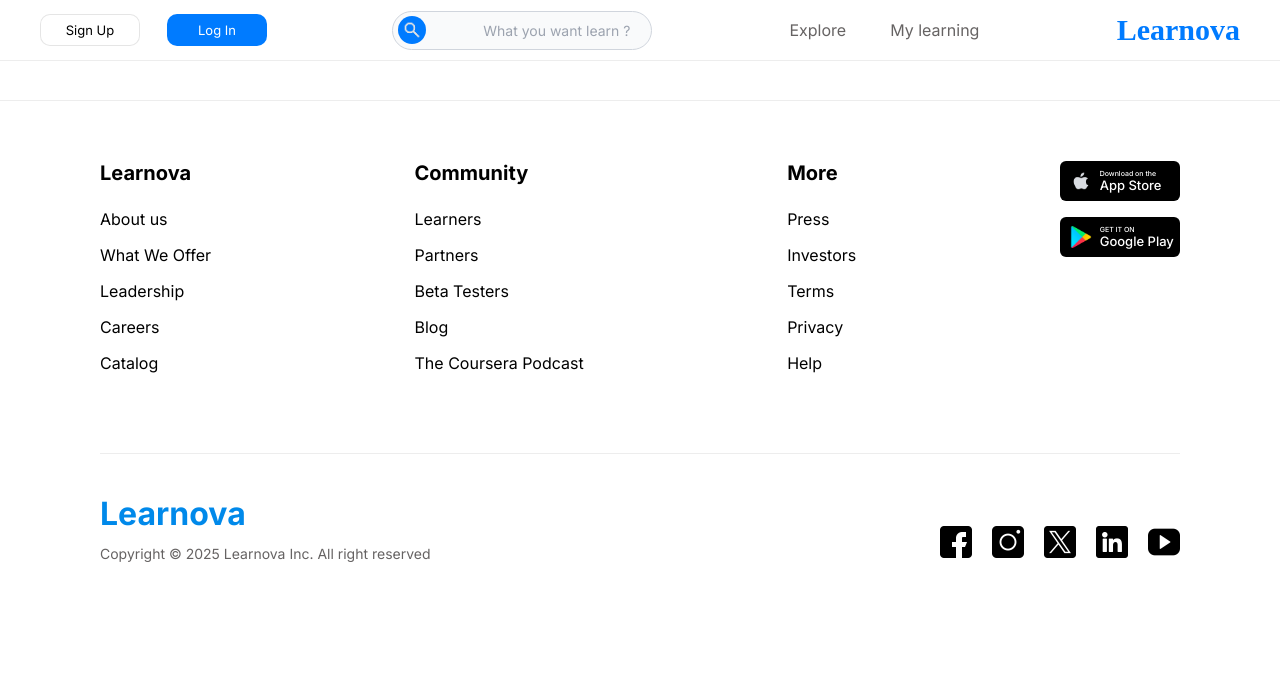
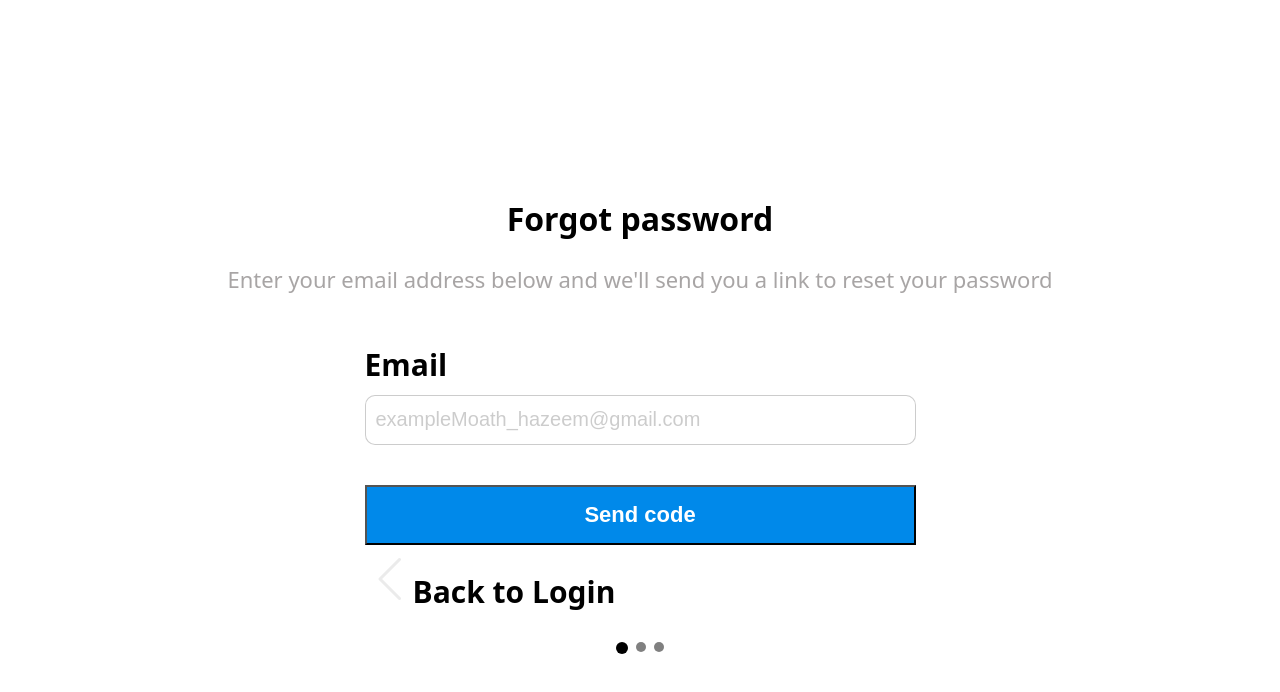
Before and after one commit to Moathhazeem/Learnova, a React (Vite) app: page /Forgot_pas in a window 1280 px wide. Shown: the top 692 px of the page. Built offline with nearby package versions, Linux system fonts and the light colour scheme; a web font is replaced by a local one.

Commit message:
New page forgot password

```diff
--- a/src/App.jsx
+++ b/src/App.jsx
@@ -6,10 +6,10 @@ import Footer from './Footer'
 import { BrowserRouter as Router, Routes, Route, useLocation } from 'react-router-dom'
 import SignUp from './sign_page/Sign_up'
 import LogIn from './sign_page/Log_in'
-
+import ForgotPassword from './sign_page/Forgot_pas'
 function Layout({ children }) {
   const location = useLocation();
-  const noheaderfooter = ["/log_in", "/sign_up"];
+  const noheaderfooter = ["/log_in", "/sign_up", "/Forgot_pas"];
   return (
     <>
       {!noheaderfooter.includes(location.pathname) && <Header />}
@@ -27,6 +27,7 @@ function App() {
           <Route path="/" element={<LandingPage />} />
           <Route path="/log_in" element={<LogIn />} />
           <Route path="/sign_up" element={<SignUp />} />
+          <Route path="/Forgot_pas" element={<ForgotPassword />} />
         </Routes>
       </Layout>
     </Router>
--- /dev/null
+++ b/src/sign_page/Forgot_pas.css
@@ -0,0 +1,86 @@
+.forgot-password-page-container {
+    display: flex;
+    flex-direction: column;
+    align-items: center;
+    justify-content: center;
+    min-height: 100vh;
+    width: 100%;
+}
+
+.forgot-password-form {
+    display: flex;
+    flex-direction: column;
+    align-items: center;
+    justify-content: center;
+    min-height: 100vh;
+    width: 100%;
+}
+
+.title-forgot-password {
+    display: flex;
+    align-items: center;
+    justify-content: center;
+    font-size: 32px;
+    font-weight: bold;
+    margin-bottom: 24px;
+    margin-top: 50px;
+    color: #000000;
+}
+
+.title-forgot-password-description {
+    display: flex;
+    align-items: center;
+    justify-content: center;
+    font-size: 22px;
+    margin-bottom: 50px;
+    color: rgba(81, 76, 76, 0.5);
+}
+
+.form-group {
+    display: flex;
+    align-items: center;
+    justify-content: center;
+}
+
+.dots-container {
+    display: flex;
+    justify-content: center;
+    margin-top: 20px;
+    gap: 8px;
+}
+
+#email {
+    margin-bottom: 40px;
+
+}
+
+.Send-code {
+    margin-bottom: 10px;
+    width: 551px;
+    height: 60px;
+    color: #ffffff;
+    background-color: #0089EA;
+    font-weight: bold;
+    font-size: 22px;
+}
+
+.BTLI {
+    color: rgba(0, 0, 0, 0.5);
+    font-size: 22px;
+    font-weight: bold;
+}
+
+.dot {
+    width: 10px;
+    height: 10px;
+    background-color: gray;
+    border-radius: 50%;
+    cursor: pointer;
+    transition: all 0.3s ease;
+}
+
+.dot.active {
+    background-color: #000000;
+    width: 12px;
+    height: 12px;
+}
--- /dev/null
+++ b/src/sign_page/Forgot_pas.jsx
@@ -0,0 +1,54 @@
+import { useState } from "react";
+import { useNavigate } from "react-router-dom";
+import "./Forgot_pas.css";
+
+function ForgotPassword() {
+    const navigate = useNavigate();
+    const [activeIndex, setActiveIndex] = useState(0);
+    const totalPages = 3; // Added a default value or you can adjust as needed
+
+    const goToLogin = () => {
+        navigate("/log_in");
+    };
+
+    return (
+        <>
+            <div className="forgot-password-page-container">
+                <div className="forgot-password-form">
+                    <h1 className="title-forgot-password">Forgot password</h1>
+                    <label className="title-forgot-password-description">
+                        Enter your email address below and we'll send you a link to reset your password
+                    </label>
+                    <form onSubmit={(e) => e.preventDefault()}>
+                        <div className="form-group" style={{ flexDirection: "column" }}>
+                            <label htmlFor="email">Email</label>
+                            <input
+                                type="email"
+                                id="email"
+                                name="email"
+                                required
+                                placeholder="exampleMoath_hazeem@gmail.com"
+                            />
+                            <button type="submit" className="Send-code">Send code</button>
+                            <label className="BTLI" onClick={goToLogin} style={{ cursor: "pointer" }}>
+                                <img src="./photo_icons/Back.png" alt="Back to Login" />
+                                Back to Login
+                            </label>
+                        </div>
+                        <div className="dots-container">
+                            {Array.from({ length: totalPages }).map((_, index) => (
+                                <span
+                                    key={index}
+                                    className={`dot ${activeIndex === index ? 'active' : ""}`}
+                                    onClick={() => setActiveIndex(index)}
+                                ></span>
+                            ))}
+                        </div>
+                    </form>
+                </div>
+            </div>
+        </>
+    );
+}
+
+export default ForgotPassword;
--- a/src/sign_page/Log_in.css
+++ b/src/sign_page/Log_in.css
@@ -45,13 +45,19 @@
 }
 
 .form-group {
+    display: flex;
+    flex-direction: column;
     margin-bottom: 20px;
+    width: 100%;
+    max-width: 551px;
+    direction: ltr;
 }
 
 .form-group label {
-    display: flex;
-    align-items: left;
-    justify-content: left;
+    display: block;
+    text-align: left;
+    align-self: flex-start;
+    width: 100%;
     font-size: 30px;
     font-weight: semibold;
     margin-bottom: 10px;
@@ -59,7 +65,6 @@
 }
 
 .form-group input {
-    display: flex;
     font-size: 20px;
     font-weight: medium;
     padding: 10px;
@@ -70,8 +75,6 @@
     border: 1px solid rgba(0, 0, 0, 0.2);
     color: #000000;
     background-color: #fff;
-    justify-content: left;
-    align-items: left;
     text-align: left;
 }
 
--- a/src/sign_page/Log_in.jsx
+++ b/src/sign_page/Log_in.jsx
@@ -1,8 +1,12 @@
 import { useState } from 'react'
 import { useNavigate } from 'react-router-dom'
 import "./Log_in.css";
-
+import ForgotPassword from './Forgot_pas';
 function LogIn() {
+    const navigate = useNavigate();
+    const goToForgotPassword = () => {
+        navigate("/Forgot_pas")
+    }
     return (
         <>
             <div className="sign-in-page-container">
@@ -23,7 +27,7 @@ function LogIn() {
                                 <label htmlFor="remember">Remember me</label>
                             </div>
                             <div className="form-group_forgot-password">
-                                <span style={{ color: "#0089EA", cursor: "pointer" }}>Forgot password</span>
+                                <span style={{ color: "#0089EA", cursor: "pointer" }} onClick={goToForgotPassword}>Forgot password</span>
                             </div>
                         </div>
                         <button type="submit" className="sign-in-button">Sign In</button>
```
Also changed, not shown: photo_icons/Back.png (added).
